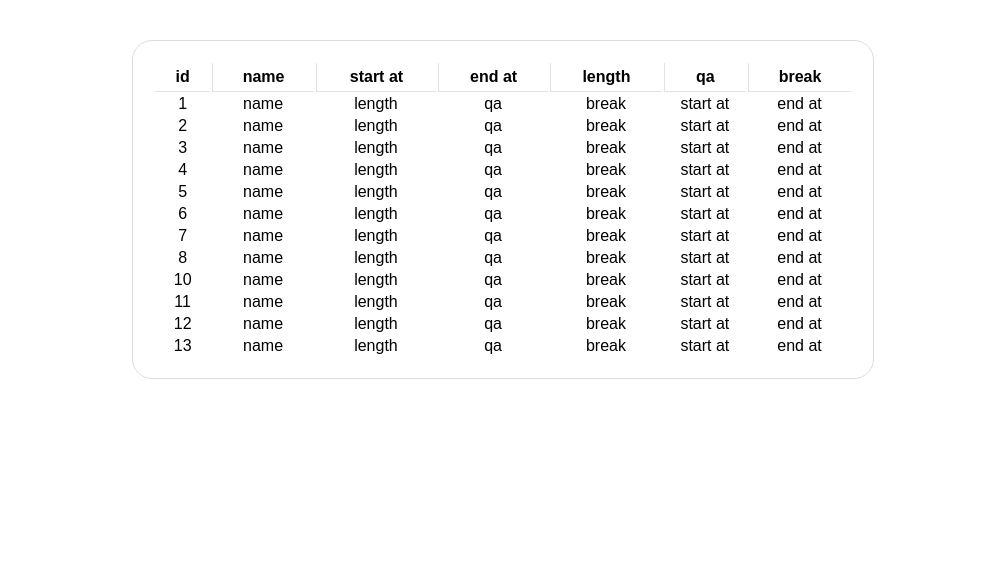
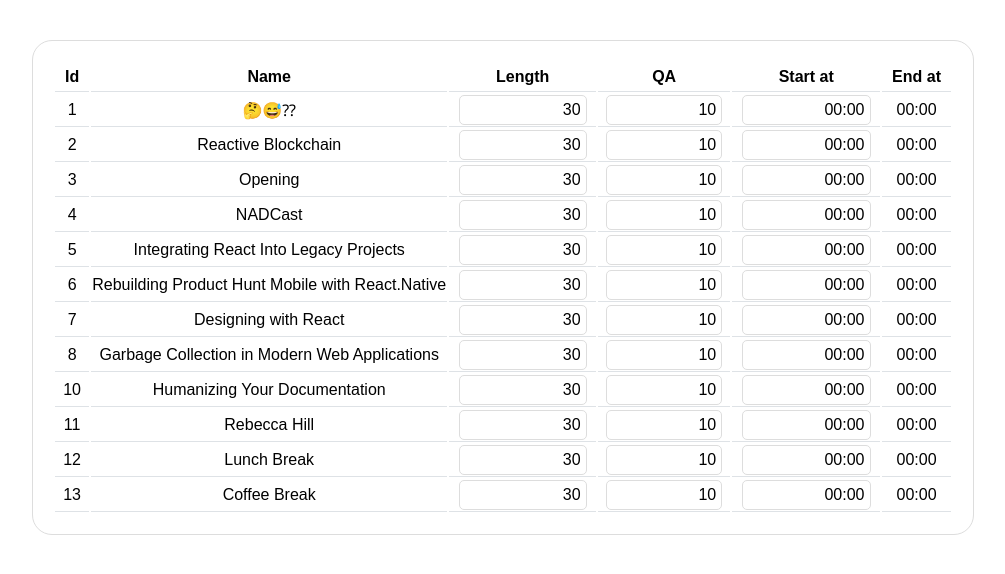
Before and after one commit to RStankov/react-not-a-conf-schedule, a React (Create React App) app: page / in a window 1280 px wide. Shown: the top 574 px of the page, without its empty margins (137-1142 px from the left). Built offline with nearby package versions, Linux system fonts and the light colour scheme; the HTML template or start-up script is replaced by a standard one.

Commit message:
Update talks

```diff
--- a/src/ScheduleTable/index.js
+++ b/src/ScheduleTable/index.js
@@ -7,8 +7,16 @@ export default class ScheduleTable extends Component {
       startAt: '00:00',
       length: '30',
       qa: '10',
-      break: '0',
     })),
+  };
+
+  updateTalk = newTalk => {
+    console.log(newTalk);
+    this.setState({
+      talks: this.state.talks.map(
+        talk => (talk.id === newTalk.id ? newTalk : talk),
+      ),
+    });
   };
 
   render() {
@@ -16,13 +24,12 @@ export default class ScheduleTable extends Component {
       <table>
         <thead>
           <tr>
-            <th>id</th>
-            <th>name</th>
-            <th>start at</th>
-            <th>end at</th>
-            <th>length</th>
-            <th>qa</th>
-            <th>break</th>
+            <th>Id</th>
+            <th>Name</th>
+            <th>Length</th>
+            <th>QA</th>
+            <th>Start at</th>
+            <th>End at</th>
           </tr>
         </thead>
         <tbody>
@@ -31,12 +38,27 @@ export default class ScheduleTable extends Component {
               <td>
                 {talk.id}
               </td>
-              <td>name</td>
-              <td>length</td>
-              <td>qa</td>
-              <td>break</td>
-              <td>start at</td>
-              <td>end at</td>
+              <td>
+                {talk.name}
+              </td>
+              <td>
+                <TextInput
+                  talk={talk}
+                  updateTalk={this.updateTalk}
+                  name="length"
+                />
+              </td>
+              <td>
+                <TextInput talk={talk} updateTalk={this.updateTalk} name="qa" />
+              </td>
+              <td>
+                <TextInput
+                  talk={talk}
+                  updateTalk={this.updateTalk}
+                  name="startAt"
+                />
+              </td>
+              <td>00:00</td>
             </tr>,
           )}
         </tbody>
@@ -44,3 +66,21 @@ export default class ScheduleTable extends Component {
     );
   }
 }
+
+class TextInput extends Component {
+  onChange = e => {
+    const value = e.target.value;
+
+    this.props.updateTalk({ ...this.props.talk, [this.props.name]: value });
+  };
+
+  render() {
+    return (
+      <input
+        type="text"
+        onChange={this.onChange}
+        value={this.props.talk[this.props.name]}
+      />
+    );
+  }
+}
--- a/src/index.css
+++ b/src/index.css
@@ -6,7 +6,7 @@ body {
 
 main {
   margin: 40px auto;
-  max-width: 700px;
+  max-width: 900px;
   border: 1px solid #ddd;
   border-radius: 20px;
   padding: 20px;
@@ -19,12 +19,24 @@ table {
 table th {
   border-bottom: 1px solid #dee2e6;
   padding: 5px 10px;
-}
-
-table th + th {
-  border-left: 1px solid #dee2e6;
+  font-weight: bold;
+  white-space: nowrap;
 }
 
 table td {
   text-align: center;
+  white-space: nowrap;
 }
+
+table td {
+  border-bottom: 1px solid #dee2e6;
+}
+
+table input {
+  text-align: right;
+  font-size: 16px;
+  border-radius: 5px;
+  padding: 5px;
+  width: 80%;
+  border: 1px solid #ddd;
+}
```
